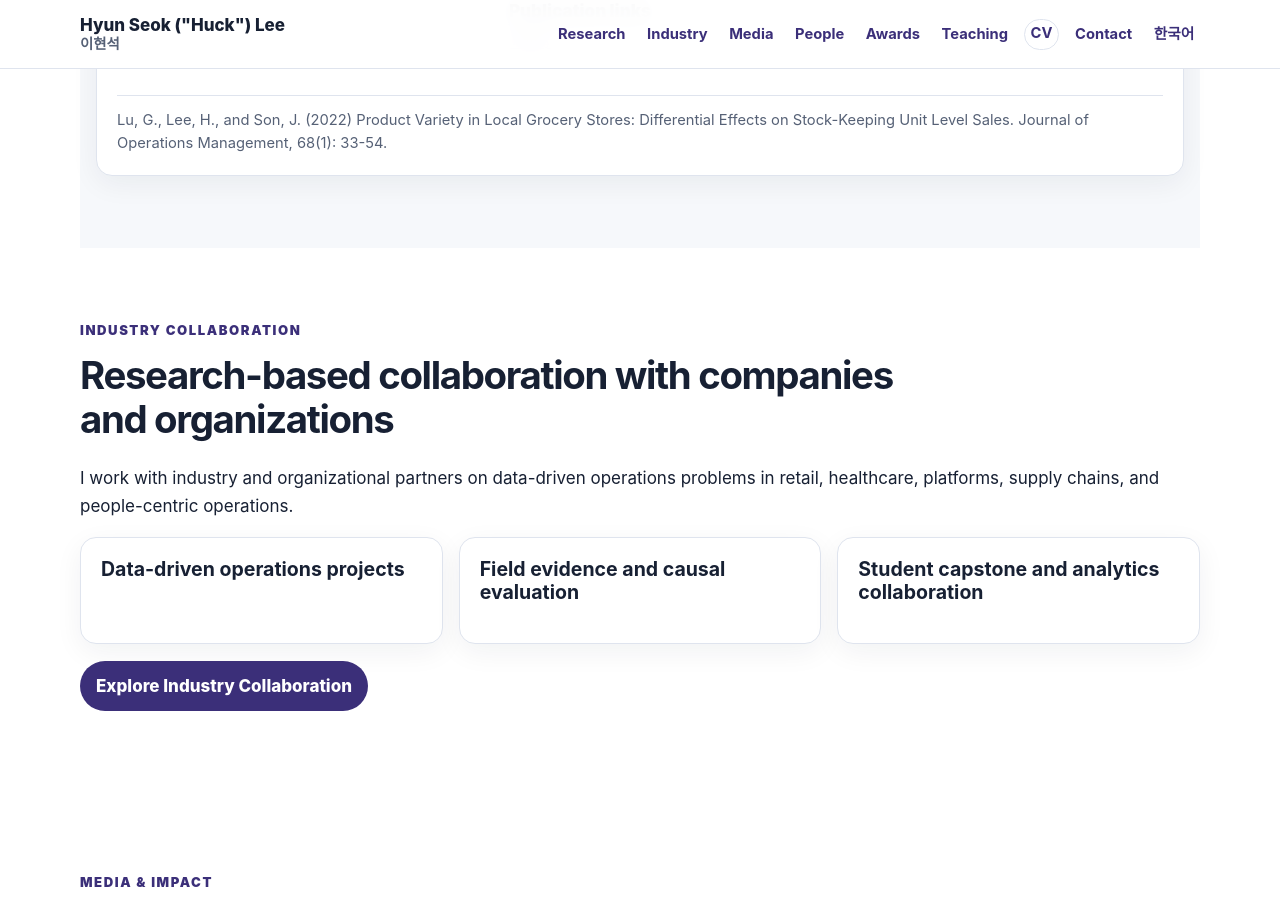
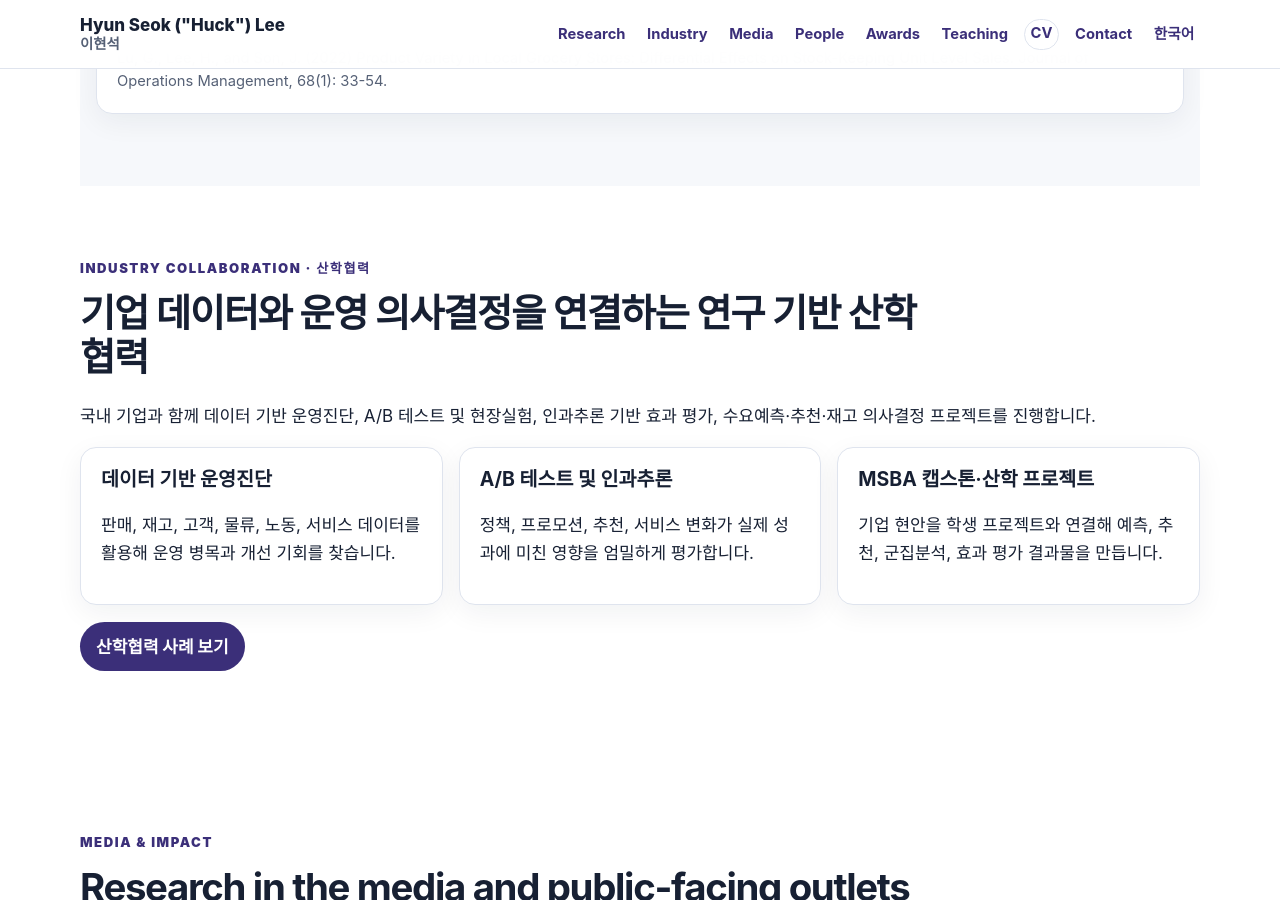
Before and after one commit to lordya2/lordya2.github.io, a Jekyll site: the page built from index.md, in a window 1280 px wide and 900 px high, scrolled down 4187 px. Built offline with Jekyll 4.4.1, drawn with Linux system fonts in a browser that asks for light colours; some of the changed text lies outside the part shown.

Commit message:
Localize industry collaboration homepage preview

```diff
--- a/index.md
+++ b/index.md
@@ -6,6 +6,7 @@ keywords: Hyun Seok, Huck, Lee, Operations Management, Supply Chain, Healthcare,
 lang: en
 ---
 {% assign profile = site.data.profile %}
+{% assign industry = site.data.industry_collaboration %}
 
 <section class="hero section" aria-labelledby="hero-title">
   <div class="hero__content">
@@ -16,7 +17,7 @@ lang: en
     <p class="hero__positioning" lang="ko">{{ profile.positioning_ko }}</p>
     <div class="button-row" aria-label="Primary actions">
       <a class="button" href="{{ '/pages/research.html' | relative_url }}">Research</a>
-      <a class="button button--secondary" href="{{ '/pages/industry.html' | relative_url }}" data-analytics-event="industry_page_click">Industry Collaboration</a>
+      <a class="button button--secondary" href="{{ '/pages/industry.html' | relative_url }}" data-analytics-event="industry_page_click">산학협력</a>
       <a class="button button--secondary" href="{{ '/pages/people.html' | relative_url }}" data-analytics-event="people_page_click">People</a>
       <a class="button button--ghost" href="{{ profile.cv_url }}" data-analytics-event="cv_download">Download CV</a>
       <a class="button button--ghost" href="{{ profile.links.google_scholar.url }}" target="_blank" rel="noopener noreferrer" data-analytics-event="google_scholar_click">Google Scholar</a>
@@ -58,16 +59,16 @@ lang: en
   </div>
 </section>
 
-<section class="section" id="industry-collaboration-preview" aria-labelledby="industry-collaboration-preview-title">
-  <p class="eyebrow">Industry Collaboration</p>
-  <h2 id="industry-collaboration-preview-title">Research-based collaboration with companies and organizations</h2>
-  <p>I work with industry and organizational partners on data-driven operations problems in retail, healthcare, platforms, supply chains, and people-centric operations.</p>
+<section class="section" id="industry-collaboration-preview" lang="ko" aria-labelledby="industry-collaboration-preview-title">
+  <p class="eyebrow">Industry Collaboration · 산학협력</p>
+  <h2 id="industry-collaboration-preview-title">기업 데이터와 운영 의사결정을 연결하는 연구 기반 산학협력</h2>
+  <p>국내 기업과 함께 데이터 기반 운영진단, A/B 테스트 및 현장실험, 인과추론 기반 효과 평가, 수요예측·추천·재고 의사결정 프로젝트를 진행합니다.</p>
   <div class="card-grid card-grid--three">
-    <article class="card"><h3>Data-driven operations projects</h3></article>
-    <article class="card"><h3>Field evidence and causal evaluation</h3></article>
-    <article class="card"><h3>Student capstone and analytics collaboration</h3></article>
+    <article class="card"><h3>데이터 기반 운영진단</h3><p>판매, 재고, 고객, 물류, 노동, 서비스 데이터를 활용해 운영 병목과 개선 기회를 찾습니다.</p></article>
+    <article class="card"><h3>A/B 테스트 및 인과추론</h3><p>정책, 프로모션, 추천, 서비스 변화가 실제 성과에 미친 영향을 엄밀하게 평가합니다.</p></article>
+    <article class="card"><h3>MSBA 캡스톤·산학 프로젝트</h3><p>기업 현안을 학생 프로젝트와 연결해 예측, 추천, 군집분석, 효과 평가 결과물을 만듭니다.</p></article>
   </div>
-  <p><a class="button" href="{{ '/pages/industry.html' | relative_url }}" data-analytics-event="industry_page_click">Explore Industry Collaboration</a></p>
+  <p><a class="button" href="{{ '/pages/industry.html' | relative_url }}" data-analytics-event="industry_page_click">산학협력 사례 보기</a></p>
 </section>
 
 <section class="section" id="media-impact-preview" aria-labelledby="media-impact-preview-title">
```
